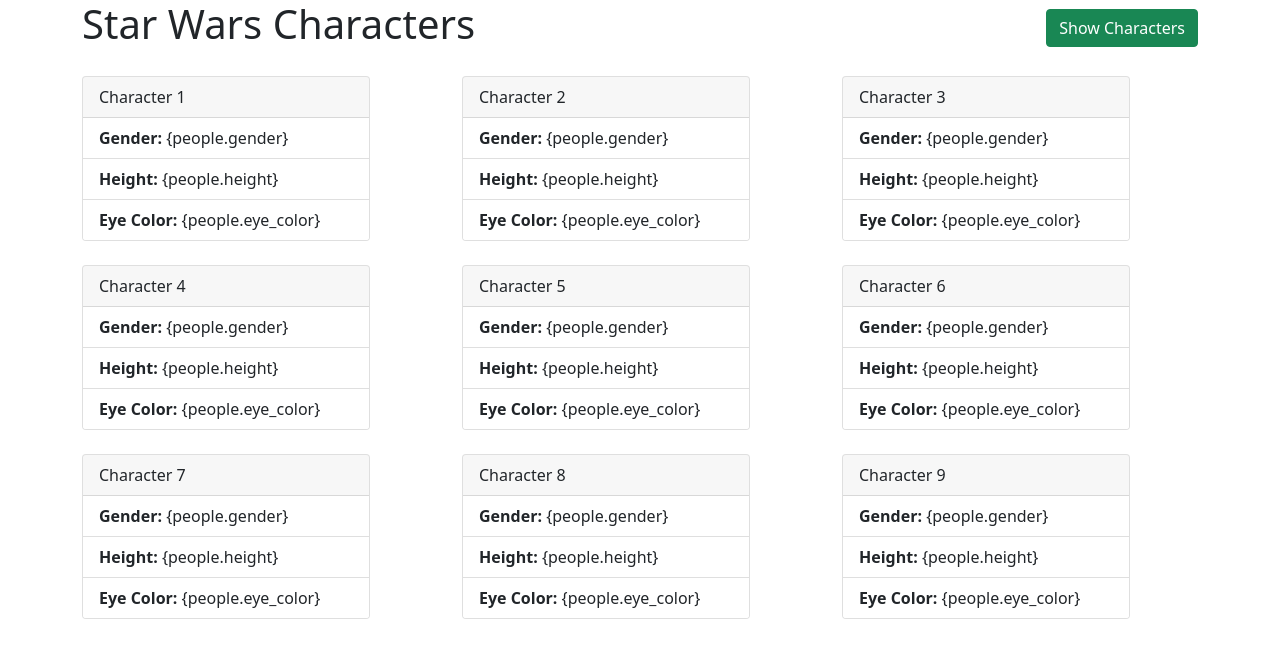
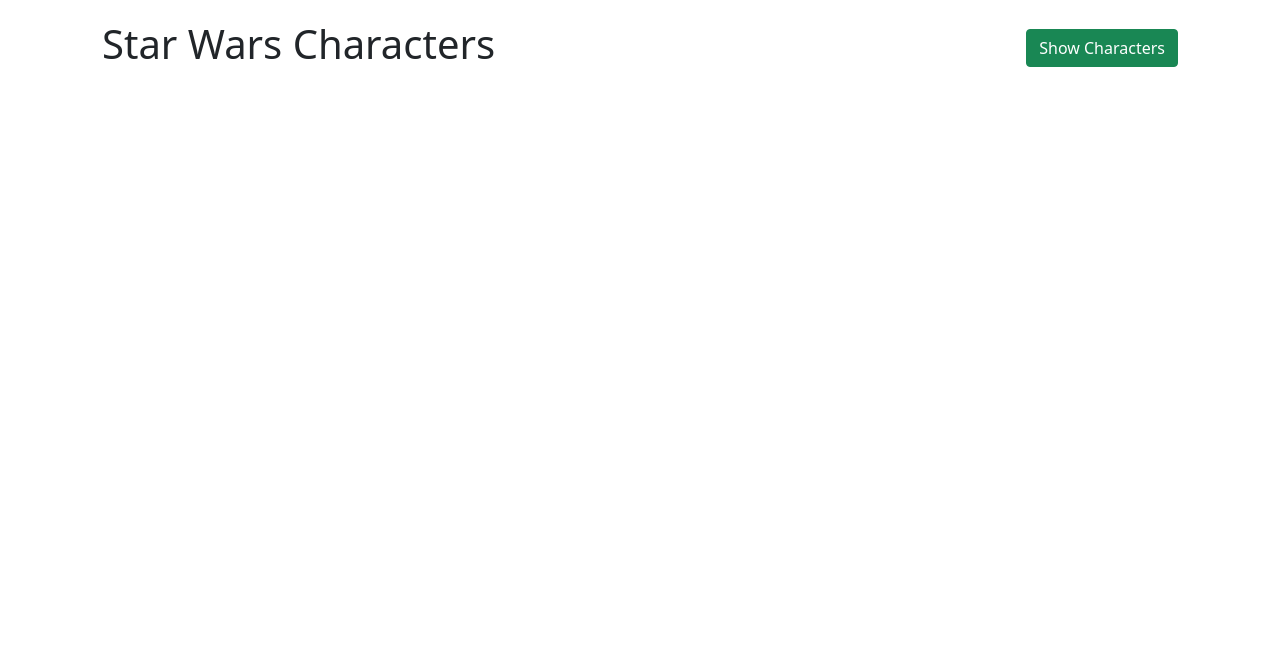
Before and after one commit to whoistaqi/coding-task-towa, a Vue app: page / in a window 1280 px wide. Shown: the top 658 px of the page. Built offline with nearby package versions, Linux system fonts and the light colour scheme.

Commit message:
data from api can now be shown in grid/cards

```diff
--- a/src/App.vue
+++ b/src/App.vue
@@ -1,7 +1,7 @@
 <template>
   <div class="container">
-    <HeaderItem />
-    <GridItem />
+    <HeaderItem @show-characters="getStarWarsCharacters()" />
+    <GridItem :characters="characters" />
   </div>
 </template>
 
@@ -14,6 +14,19 @@
   components: {
     HeaderItem,
     GridItem
+  },
+  data() {
+    return {
+      characters: []
+    }
+  },
+  methods: {
+    async getStarWarsCharacters() {
+      const res = await fetch('https://swapi.dev/api/people')
+      const { results } = await res.json()
+      this.characters = results
+      //console.log(this.characters)
+    },
   }
 }
 </script>
--- a/src/components/Button.vue
+++ b/src/components/Button.vue
@@ -1,18 +1,16 @@
 <template>
-  <button @click="getStarWarsCharacters()" class="btn btn-success">Show Characters</button>
+  <button @click="$emit('show-characters')" class="btn btn-success">Show Characters</button>
 </template>
 
 <script>
 export default {
   name: 'ButtonItem',
-  methods: {
-    async getStarWarsCharacters() {
-
-      const res = await fetch('https://swapi.dev/api/people')
-      const { results } = await res.json()
-
-      console.log(results)
-    }
-  }
+  emits: ['show-characters']
 }
 </script>
+
+<style scoped>
+button {
+  margin-left: 20px;
+}
+</style>
--- /dev/null
+++ b/src/components/Card.vue
@@ -0,0 +1,37 @@
+<template>
+  <div class="card" style="width: 18rem;">
+    <div class="card-header">
+
+      <strong> {{ character.name }} </strong>
+    </div>
+    <ul class="list-group list-group-flush">
+      <li class="list-group-item"><strong>Gender:</strong> {{ character.gender }}</li>
+      <li class="list-group-item"><strong>Height:</strong> {{ character.height }} cm</li>
+      <li class="list-group-item"><strong>Eye Color:</strong> {{ character.eye_color }}</li>
+    </ul>
+  </div>
+</template>
+
+<script>
+export default {
+  name: 'CardItem',
+  props: {
+    character: Object,
+  },
+}
+</script>
+
+<style scoped>
+.card {
+  border-radius: 20px;
+  border-color: black;
+}
+.card-header {
+  border-radius: 20px 20px 0 0;
+  padding-top: 16px;
+  padding-bottom: 8px;
+}
+.list-group-item {
+  background: none;
+}
+</style>
--- a/src/components/Grid.vue
+++ b/src/components/Grid.vue
@@ -2,155 +2,25 @@
 
   <div class="row">
 
-    <div :key="i" v-for="i in 9" class="col">
-      <div class="card" style="width: 18rem;">
-        <div class="card-header">
-          Character {{i}}
-        </div>
-        <ul class="list-group list-group-flush">
-          <li class="list-group-item"><strong>Gender:</strong> {people.gender}</li>
-          <li class="list-group-item"><strong>Height:</strong> {people.height}</li>
-          <li class="list-group-item"><strong>Eye Color:</strong> {people.eye_color}</li>
-        </ul>
-      </div>
+    <div :key="character.mass" v-for="character in characters" class="col-auto">
+      <CardItem :character="character"/>
       <br>
     </div>
 
-    <!--
-    <div class="col">
-
-      <div class="card" style="width: 18rem;">
-        <div class="card-header">
-          Character 1
-        </div>
-        <ul class="list-group list-group-flush">
-          <li class="list-group-item"><strong>Gender:</strong> {people.gender}</li>
-          <li class="list-group-item"><strong>Height:</strong> {people.height}</li>
-          <li class="list-group-item"><strong>Eye Color:</strong> {people.eye_color}</li>
-        </ul>
-      </div>
-
-      <br>
-
-      <div class="card" style="width: 18rem;">
-        <div class="card-header">
-          Character 1
-        </div>
-        <ul class="list-group list-group-flush">
-          <li class="list-group-item"><strong>Gender:</strong> {people.gender}</li>
-          <li class="list-group-item"><strong>Height:</strong> {people.height}</li>
-          <li class="list-group-item"><strong>Eye Color:</strong> {people.eye_color}</li>
-        </ul>
-      </div>
-
-      <br>
-
-      <div class="card" style="width: 18rem;">
-        <div class="card-header">
-          Character 1
-        </div>
-        <ul class="list-group list-group-flush">
-          <li class="list-group-item"><strong>Gender:</strong> {people.gender}</li>
-          <li class="list-group-item"><strong>Height:</strong> {people.height}</li>
-          <li class="list-group-item"><strong>Eye Color:</strong> {people.eye_color}</li>
-        </ul>
-      </div>
-
-      <br>
-
-    </div>
-    <div class="col">
-
-      <div class="card" style="width: 18rem;">
-        <div class="card-header">
-          Character 1
-        </div>
-        <ul class="list-group list-group-flush">
-          <li class="list-group-item"><strong>Gender:</strong> {people.gender}</li>
-          <li class="list-group-item"><strong>Height:</strong> {people.height}</li>
-          <li class="list-group-item"><strong>Eye Color:</strong> {people.eye_color}</li>
-        </ul>
-      </div>
-
-      <br>
-
-      <div class="card" style="width: 18rem;">
-        <div class="card-header">
-          Character 1
-        </div>
-        <ul class="list-group list-group-flush">
-          <li class="list-group-item"><strong>Gender:</strong> {people.gender}</li>
-          <li class="list-group-item"><strong>Height:</strong> {people.height}</li>
-          <li class="list-group-item"><strong>Eye Color:</strong> {people.eye_color}</li>
-        </ul>
-      </div>
-
-      <br>
-
-      <div class="card" style="width: 18rem;">
-        <div class="card-header">
-          Character 1
-        </div>
-        <ul class="list-group list-group-flush">
-          <li class="list-group-item"><strong>Gender:</strong> {people.gender}</li>
-          <li class="list-group-item"><strong>Height:</strong> {people.height}</li>
-          <li class="list-group-item"><strong>Eye Color:</strong> {people.eye_color}</li>
-        </ul>
-      </div>
-
-      <br>
-
-    </div>
-    <div class="col">
-
-      <div class="card" style="width: 18rem;">
-        <div class="card-header">
-          Character 1
-        </div>
-        <ul class="list-group list-group-flush">
-          <li class="list-group-item"><strong>Gender:</strong> {people.gender}</li>
-          <li class="list-group-item"><strong>Height:</strong> {people.height}</li>
-          <li class="list-group-item"><strong>Eye Color:</strong> {people.eye_color}</li>
-        </ul>
-      </div>
-
-      <br>
-
-      <div class="card" style="width: 18rem;">
-        <div class="card-header">
-          Character 1
-        </div>
-        <ul class="list-group list-group-flush">
-          <li class="list-group-item"><strong>Gender:</strong> {people.gender}</li>
-          <li class="list-group-item"><strong>Height:</strong> {people.height}</li>
-          <li class="list-group-item"><strong>Eye Color:</strong> {people.eye_color}</li>
-        </ul>
-      </div>
-
-      <br>
-
-      <div class="card" style="width: 18rem;">
-        <div class="card-header">
-          Character 1
-        </div>
-        <ul class="list-group list-group-flush">
-          <li class="list-group-item"><strong>Gender:</strong> {people.gender}</li>
-          <li class="list-group-item"><strong>Height:</strong> {people.height}</li>
-          <li class="list-group-item"><strong>Eye Color:</strong> {people.eye_color}</li>
-        </ul>
-      </div>
-
-      <br>
-
-    </div>
-
-    -->
   </div>
 
 </template>
 
 <script>
+import CardItem from "@/components/Card";
+
 export default {
   name: 'GridItem',
+  components: {
+    CardItem
+  },
+  props: {
+    characters: Array,
+  },
 }
 </script>
--- a/src/components/Header.vue
+++ b/src/components/Header.vue
@@ -1,7 +1,7 @@
 <template>
   <header>
     <h1>Star Wars Characters</h1>
-    <ButtonItem />
+    <ButtonItem @show-characters="$emit('show-characters')"/>
   </header>
 </template>
 
@@ -12,7 +12,8 @@
   name: 'HeaderItem',
   components: {
     ButtonItem
-  }
+  },
+  emits: ['show-characters']
 }
 </script>
 
@@ -21,6 +22,6 @@
   display: flex;
   justify-content: space-between;
   align-items: center;
-  margin-bottom: 20px;
+  margin: 20px;
 }
 </style>
```
